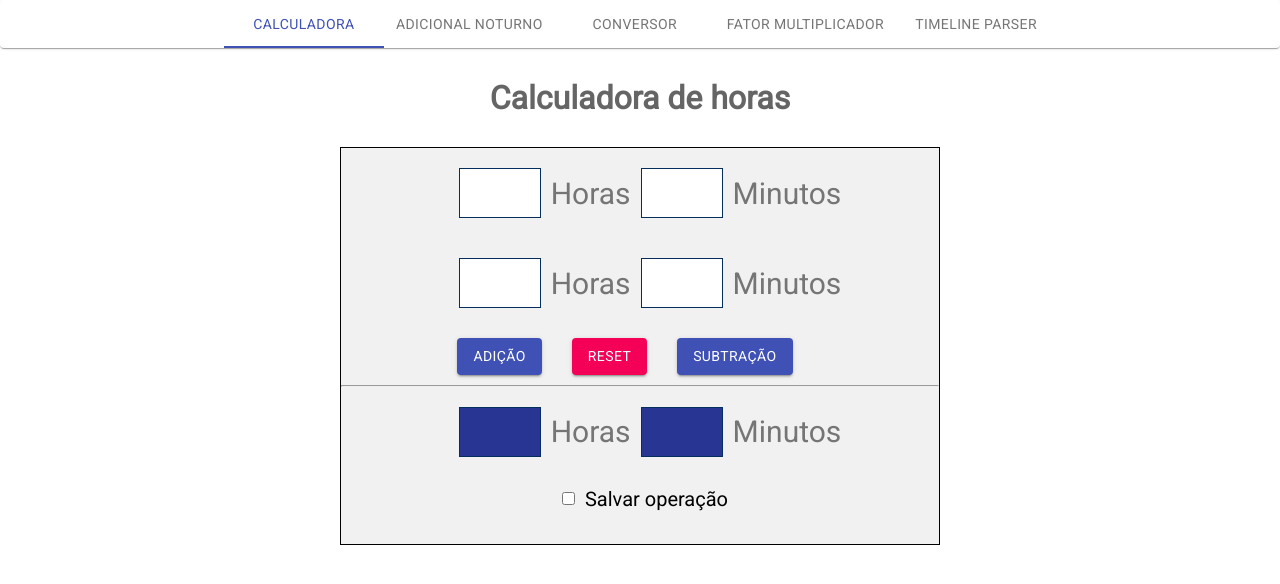
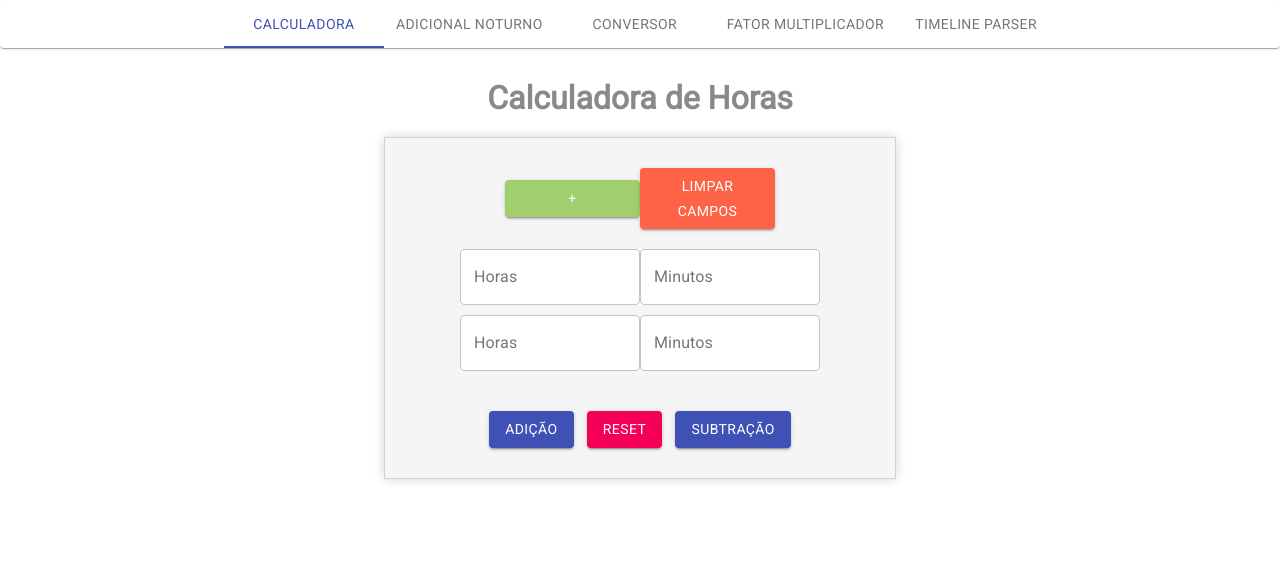
Before and after one commit to pedrosarkis/Refactory-2-Ahgora-Utils, a React (Create React App) app: page / in a window 1280 px wide. Shown: the top 584 px of the page. Built offline with nearby package versions, Linux system fonts and the light colour scheme.

Commit message:
Start: refactoring hours calculador

```diff
--- /dev/null
+++ b/src/pages/hoursCalculator/index.js
@@ -0,0 +1,69 @@
+import { useState, useRef } from "react";
+import { Container, Modal } from "./styles";
+
+import { Input, Button, TextField } from "@material-ui/core";
+
+function HoursCalculator() {
+    const [inputs, setInputs] = useState([1, 1]);
+
+    let hoursInputRef = useRef(new Array());
+    let minutesInputRef = useRef(new Array());
+
+    const handleOnclick = (event) => {};
+
+    const handleAddNewInputs = () => {
+        if (inputs.length >= 5) return false;
+
+        setInputs([...inputs, 1]);
+    };
+
+    const handleRemoveLastInput = () => {
+        if (!inputs.length) return false;
+        setInputs([]);
+    };
+
+    const teste = () => {
+        console.log(hoursInputRef.current[0].value);
+        console.log(minutesInputRef);
+    };
+
+    return (
+        <Container>
+            <h1>Calculadora de Horas</h1>
+            <Modal>
+                <div id="div-addNewButtons">
+                    <Button style={{ backgroundColor: "#a2cf6e", color: "white", width: 147 }} onClick={handleAddNewInputs} variant="contained">
+                        +
+                    </Button>
+                    <Button style={{ backgroundColor: "tomato", color: "white" }} onClick={handleRemoveLastInput} variant="contained">
+                        Limpar campos
+                    </Button>
+                </div>
+                <div id="div-all-input-hours">
+                    {inputs.map((elem, index) => {
+                        return (
+                            <div className="div-input-hours" key={index}>
+                                <TextField inputRef={(element) => (hoursInputRef.current[index] = element)} className="outlined-basic" className="hour" label="Horas" variant="outlined" />
+                                <TextField inputRef={(element) => (minutesInputRef.current[index] = element)} className="outlined-basic" className="minutes" label="Minutos" variant="outlined" />
+                            </div>
+                        );
+                    })}
+                </div>
+
+                <div id="div-buttons">
+                    <Button onClick={teste} variant="contained" color="primary">
+                        Adição
+                    </Button>
+                    <Button onClick={() => handleOnclick("reset")} variant="contained" color="secondary">
+                        Reset
+                    </Button>
+                    <Button onClick={() => handleOnclick("decrease")} variant="contained" color="primary">
+                        Subtração
+                    </Button>
+                </div>
+            </Modal>
+        </Container>
+    );
+}
+
+export default HoursCalculator;
--- /dev/null
+++ b/src/pages/hoursCalculator/styles.js
@@ -0,0 +1,54 @@
+import styled from "styled-components";
+
+export const Container = styled.div`
+    display: flex;
+    align-items: center;
+    justify-content: center;
+    flex-direction: column;
+    padding-top: 30px;
+    color: #898989;
+`;
+
+export const Modal = styled.div`
+    display: flex;
+    align-items: center;
+    justify-content: center;
+    flex-direction: column;
+    width: 40vw;
+    border: 1px solid lightgray;
+    box-shadow: 0 0 10px lightgray;
+    padding: 30px;
+    margin-top: 20px;
+    background: whitesmoke;
+
+    #div-addNewButtons {
+        width: 60%;
+        display: flex;
+        align-items: center;
+        justify-content: center;
+        justify-content: space-around;
+    }
+
+    #div-all-input-hours {
+        margin-top: 20px;
+        width: 80%;
+
+        .div-input-hours {
+            display: flex;
+            align-items: center;
+            justify-content: space-evenly;
+            margin-bottom: 10px;
+            input {
+                background-color: white;
+            }
+        }
+    }
+
+    #div-buttons {
+        margin-top: 30px;
+        display: flex;
+        align-items: center;
+        justify-content: space-around;
+        width: 70%;
+    }
+`;
--- a/src/pages/mainPage/index.js
+++ b/src/pages/mainPage/index.js
@@ -5,15 +5,15 @@ import Tabs from "@material-ui/core/Tabs";
 import Tab from "@material-ui/core/Tab";
 import { decrease, sum, reset, calcNightlyFactor, removeNightlyFactor } from "../../helper/calculator";
 
-
 //components
 import TimelineParser from "../../components/TimelineParser";
 import Nightly from "../../components/Nightly";
 import HourCalculator from "../../components/HourCalculator";
 
 //pages
-import HoursConverter from '../../pages/hoursConverter'
-import MultiplyingFactor from '../../pages/multiplyingFactor'
+import HoursConverter from "../../pages/hoursConverter";
+import MultiplyingFactor from "../../pages/multiplyingFactor";
+import HoursCalculator from "../../pages/hoursCalculator";
 
 const useStyles = makeStyles({
     root: {
@@ -60,10 +60,11 @@ const IndexPage = () => {
     };
 
     const tabChooser = {
-        0: <HourCalculator handleTime={setTime} timeState={time} doCalc={doCalc} result={result} setAutoSave={setAutoSave} />,
+        0: <HoursCalculator />,
+        // 0: <HourCalculator handleTime={setTime} timeState={time} doCalc={doCalc} result={result} setAutoSave={setAutoSave} />,
         1: <Nightly nightlyTime={nightlyTime} setTime={setNightlyTime} result={resultNightly} calc={calcNightly} remove={calcRemoveNightlyFactor} />,
-        2: <HoursConverter/>,
-        3: <MultiplyingFactor/>,
+        2: <HoursConverter />,
+        3: <MultiplyingFactor />,
         4: <TimelineParser />,
     };
 
```
